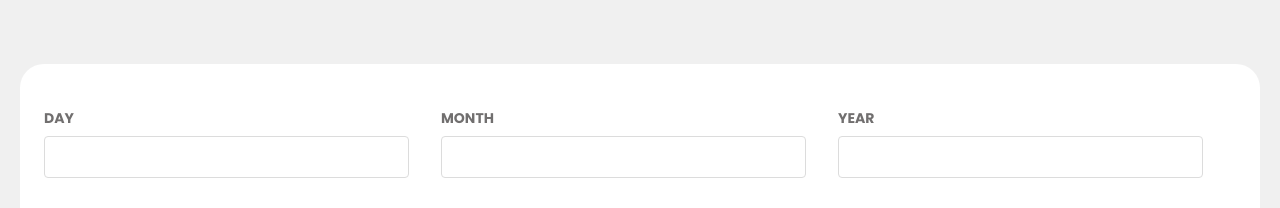
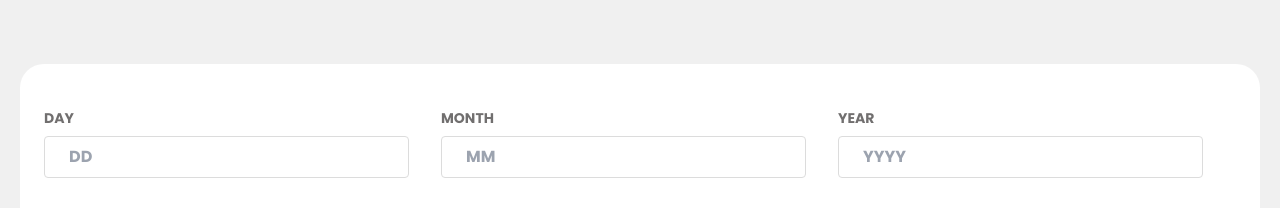
Before and after one commit to chleighton1/age-calculator, a Next.js app: page / in a window 1280 px wide. Shown: the top 208 px of the page. Built offline with nearby package versions, Linux system fonts and the light colour scheme.

Commit message:
feat: implement error handling

```diff
--- a/app/page.js
+++ b/app/page.js
@@ -13,8 +13,11 @@ export default function Home() {
     days: "",
   });
 
-  const form = useForm();
-  const { register, control, handleSubmit } = form;
+  const form = useForm({
+    shouldFocusError: false,
+  });
+  const { register, control, handleSubmit, formState } = form;
+  const { errors } = formState;
 
   function onSubmit(data) {
     const now = DateTime.now();
@@ -46,42 +49,54 @@ export default function Home() {
           noValidate
         >
           <div className="flex w-full mb-14 gap-8">
-            <div>
+            <div className="form-control">
               <label
                 htmlFor="day"
-                className="text-grey block text-sm font-bold mb-2"
+                className={`block text-sm font-bold mb-2 ${
+                  errors.day?.message ? "text-red" : "text-grey"
+                }`}
               >
                 DAY
               </label>
               <input
-                className="border font-bold rounded border-line w-full px-6 py-2"
-                type="number"
+                className={`border font-bold rounded w-full px-6 py-2 ${
+                  errors.day?.message
+                    ? "border-red active:border-red"
+                    : "border-line"
+                }`}
+                type="text"
                 id="day"
-                {...register(
-                  "day",
-                  {
+                placeholder="DD"
+                {...register("day", {
                   required: true,
-                  },
-                  {
                   pattern: {
                     value: /^0[1-9]|[12][0-9]|3[01]/,
                     message: "Invalid day format",
                   },
-                  }
-                )}
+                })}
               />
+              <p className="error text-red text-center">
+                {errors.day?.message}
+              </p>
             </div>
             <div>
               <label
                 htmlFor="month"
-                className="text-grey block text-sm font-bold mb-2"
+                className={`block text-sm font-bold mb-2 ${
+                  errors.month?.message ? "text-red" : "text-grey"
+                }`}
               >
                 MONTH
               </label>
               <input
-                className="border font-bold rounded border-line w-full px-6 py-2"
+                className={`border font-bold rounded w-full px-6 py-2 ${
+                  errors.month?.message
+                    ? "border-red active:border-red"
+                    : "border-line"
+                }`}
                 type="number"
                 id="month"
+                placeholder="MM"
                 {...register("month", {
                   required: true,
                   maxLength: 2,
@@ -91,31 +106,39 @@ export default function Home() {
                   },
                 })}
               />
+              <p className="error text-red text-center">
+                {errors.month?.message}
+              </p>
             </div>
             <div>
               <label
                 htmlFor="year"
-                className="text-grey block text-sm font-bold mb-2"
+                className={`block text-sm font-bold mb-2 ${
+                  errors.year?.message ? "text-red" : "text-grey"
+                }`}
               >
                 YEAR
               </label>
               <input
-                className="border font-bold rounded border-line w-full px-6 py-2"
+                className={`border font-bold rounded w-full px-6 py-2 ${
+                  errors.year?.message
+                    ? "border-red active:border-red"
+                    : "border-line"
+                }`}
                 type="number"
                 id="year"
-                {...register(
-                  "year",
-                  {
+                placeholder="YYYY"
+                {...register("year", {
                   required: true,
-                  },
-                  {
                   pattern: {
                     value: /^(19|20)\d{2}/,
                     message: "Invalid year format",
                   },
-                  }
-                )}
+                })}
               />
+              <p className="error text-red text-center">
+                {errors.year?.message}
+              </p>
             </div>
           </div>
           <div className="relative w-full">
```
Lines whose indentation alone changed are shown as unchanged.
